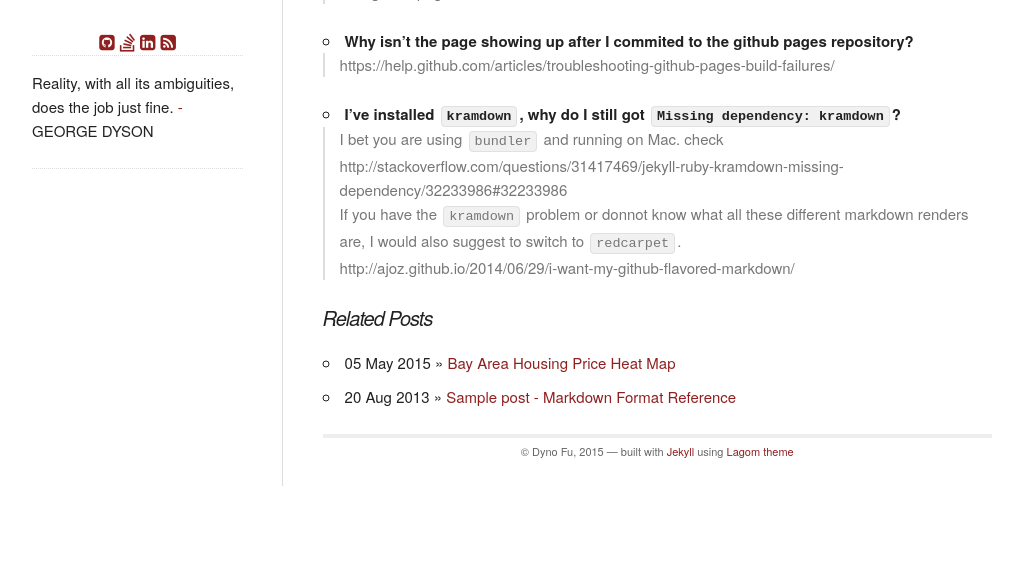
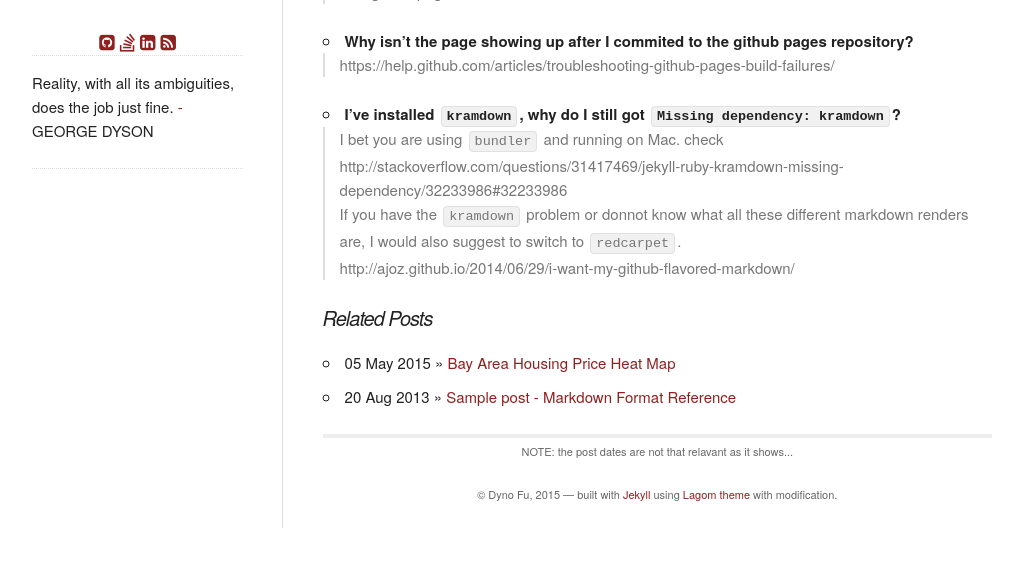
Before and after one commit to dyno/dyno.github.io, a Jekyll site: the page built from _posts/2015-08-26-github-pages-gotchas.md, in a window 1280 px wide, cut to the strip 216-783 px from the top of the page. Shown: the whole strip, without its empty margins (128-1151 px from the left). Built offline with Jekyll 4.4.1, drawn with Linux system fonts in a browser that asks for light colours; nearby versions of some CDN libraries; Markdown is read by kramdown in place of the engine named in the settings.

Commit message:
show disclaimer

```diff
--- a/_data/theme.yml
+++ b/_data/theme.yml
@@ -27,4 +27,4 @@
 google_analytics_key: UA-66817112-1
 
 # Toggle "Postings are my own" disclaimer in footer
-show_disclaimer: false
+show_disclaimer: true
--- a/_includes/footer.html
+++ b/_includes/footer.html
@@ -1,12 +1,11 @@
 <div class="disclaimer">
   {% if site.data.theme.show_disclaimer %}
   <p>
-    The postings on this site are my own and don't necessarily represent my
-    employer’s positions, strategies or opinions.
+    NOTE: the post dates are not that relavant as it shows...
   </p>
   {% endif %}
 
   <p>
-    © {{ site.data.theme.name }}, 2015 &mdash; built with <a href="http://jekyllrb.com/">Jekyll</a> using <a href="https://github.com/swanson/lagom">Lagom theme</a>
+    © {{ site.data.theme.name }}, 2015 &mdash; built with <a href="http://jekyllrb.com/">Jekyll</a> using <a href="https://github.com/swanson/lagom">Lagom theme</a> with modification.
   </p>
 </div>
```
